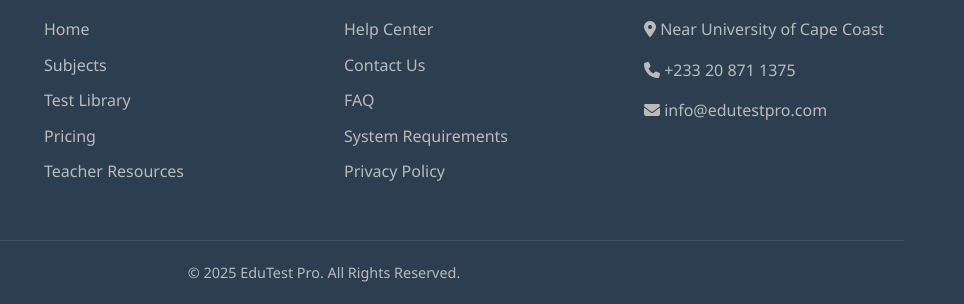
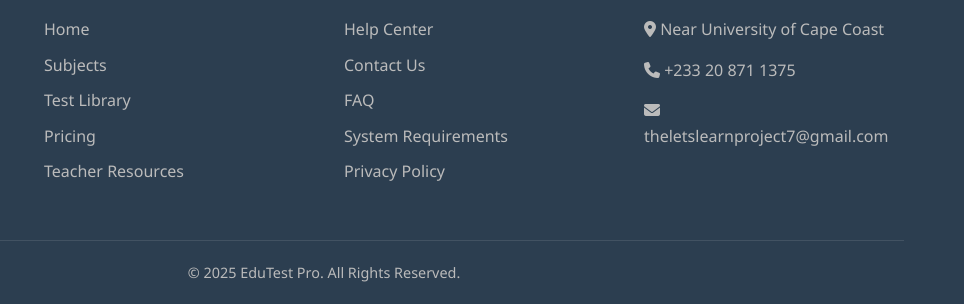
Before and after one commit to letslearnmathematics/jennis-test, a plain HTML site: page index.html in a window 1280 px wide. Shown: the part 1942-2246 px from the top of the page, 316-1280 px from the left. Drawn offline with Linux system fonts and the light colour scheme.

Commit message:
Update index.html

```diff
--- a/index.html
+++ b/index.html
@@ -644,7 +644,7 @@
                     <h4>Contact Info</h4>
                     <p><i class="fas fa-map-marker-alt"></i> Near University of Cape Coast</p>
                     <p><i class="fas fa-phone"></i> +233 20 871 1375</p>
-                    <p><i class="fas fa-envelope"></i> info@edutestpro.com</p>
+                    <p><i class="fas fa-envelope"></i> theletslearnproject7@gmail.com</p>
                 </div>
             </div>
 
```
